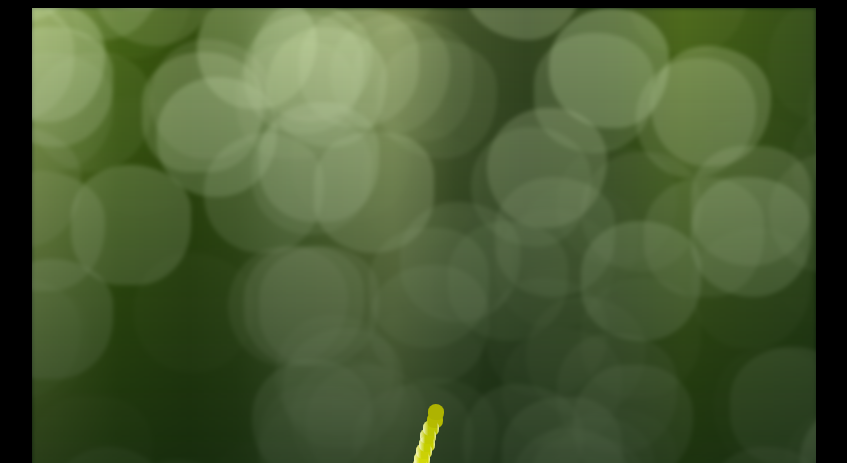
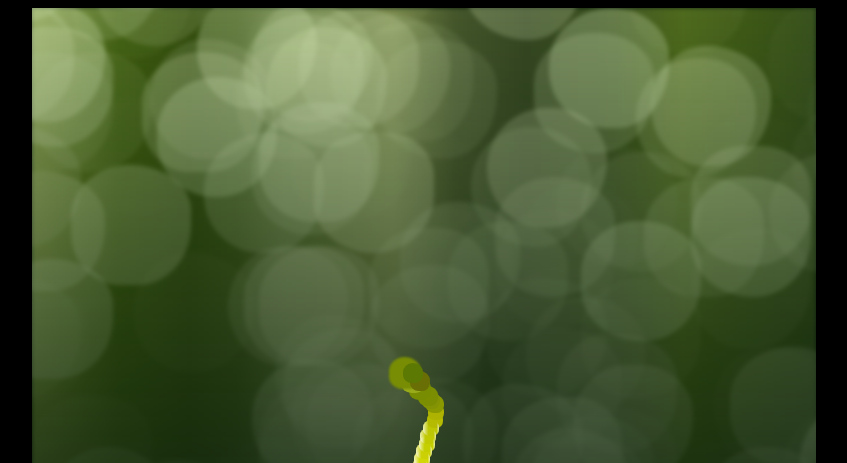
Before and after one commit to shir0206/PlantCSS, a React (Create React App) app: page / in a window 1280 px wide. Shown: the top 463 px of the page, without its empty margins (216-1063 px from the left). Built offline with nearby package versions, Linux system fonts and the light colour scheme.

Commit message:
Add leaf

```diff
--- a/src/plant.css
+++ b/src/plant.css
@@ -522,6 +522,70 @@
   transform: scale(0.4);
   z-index: 50;
 }
+.base-plant #plant-34 {
+  background: #8a9900;
+  left: 48.8%;
+  top: 48%;
+  border-radius: 57% 60% 45% 52% / 54% 54% 51% 45%;
+  transform: scale(0.45);
+  z-index: 50;
+}
+.base-plant #plant-35 {
+  background: #849304;
+  left: 48.4%;
+  top: 47.5%;
+  border-radius: 57% 60% 45% 52% / 54% 54% 51% 45%;
+  transform: scale(0.45);
+  z-index: 50;
+}
+.base-plant #plant-36 {
+  background: #7b8e01;
+  left: 48%;
+  top: 47%;
+  border-radius: 57% 60% 45% 52% / 54% 54% 51% 45%;
+  transform: scale(0.5);
+  z-index: 50;
+}
+.base-plant #plant-52 {
+  background: #788d02;
+  left: 47%;
+  top: 46%;
+  border-radius: 57% 60% 45% 52% / 54% 54% 51% 45%;
+  transform: scale(0.55);
+  z-index: 50;
+}
+.base-plant #plant-53 {
+  background: #99ab1b;
+  left: 46%;
+  top: 45%;
+  border-radius: 57% 60% 45% 52% / 54% 54% 51% 45%;
+  transform: scale(0.6);
+  z-index: 50;
+}
+.base-plant #plant-54 {
+  background: #788d04;
+  left: 45%;
+  top: 44%;
+  border-radius: 57% 60% 45% 52% / 54% 54% 51% 45%;
+  transform: scale(0.8);
+  z-index: 50;
+}
+.base-plant #plant-55 {
+  background: #696f05;
+  left: 47%;
+  top: 45%;
+  border-radius: 57% 60% 45% 52% / 54% 54% 51% 45%;
+  transform: scale(0.5);
+  z-index: 50;
+}
+.base-plant #plant-56 {
+  background: #5c7903;
+  left: 46%;
+  top: 44%;
+  border-radius: 57% 60% 45% 52% / 54% 54% 51% 45%;
+  transform: scale(0.5);
+  z-index: 50;
+}
 /* .base-plant #plant-2 {  background: rgba(90, 80, 71, 0.2642);  left: -17%; top: 8%;  border-radius: 54% 60% 55% 57% / 50% 45% 48% 52%; }
 .base-plant #plant-3 {  background: rgba(90, 80, 71, 0.1091);  left: -3%; top: 2%;  border-radius: 47% 50% 49% 50% / 52% 49% 51% 58%; }
 .base-plant #plant-4 {  background: rgba(90, 80, 71, 0.1521);  left: -5%; top: 2%;  border-radius: 48% 45% 60% 56% / 47% 45% 47% 56%; }
```
Also changed, not shown: 1 other file (tests, documents, lock files or other folders).
